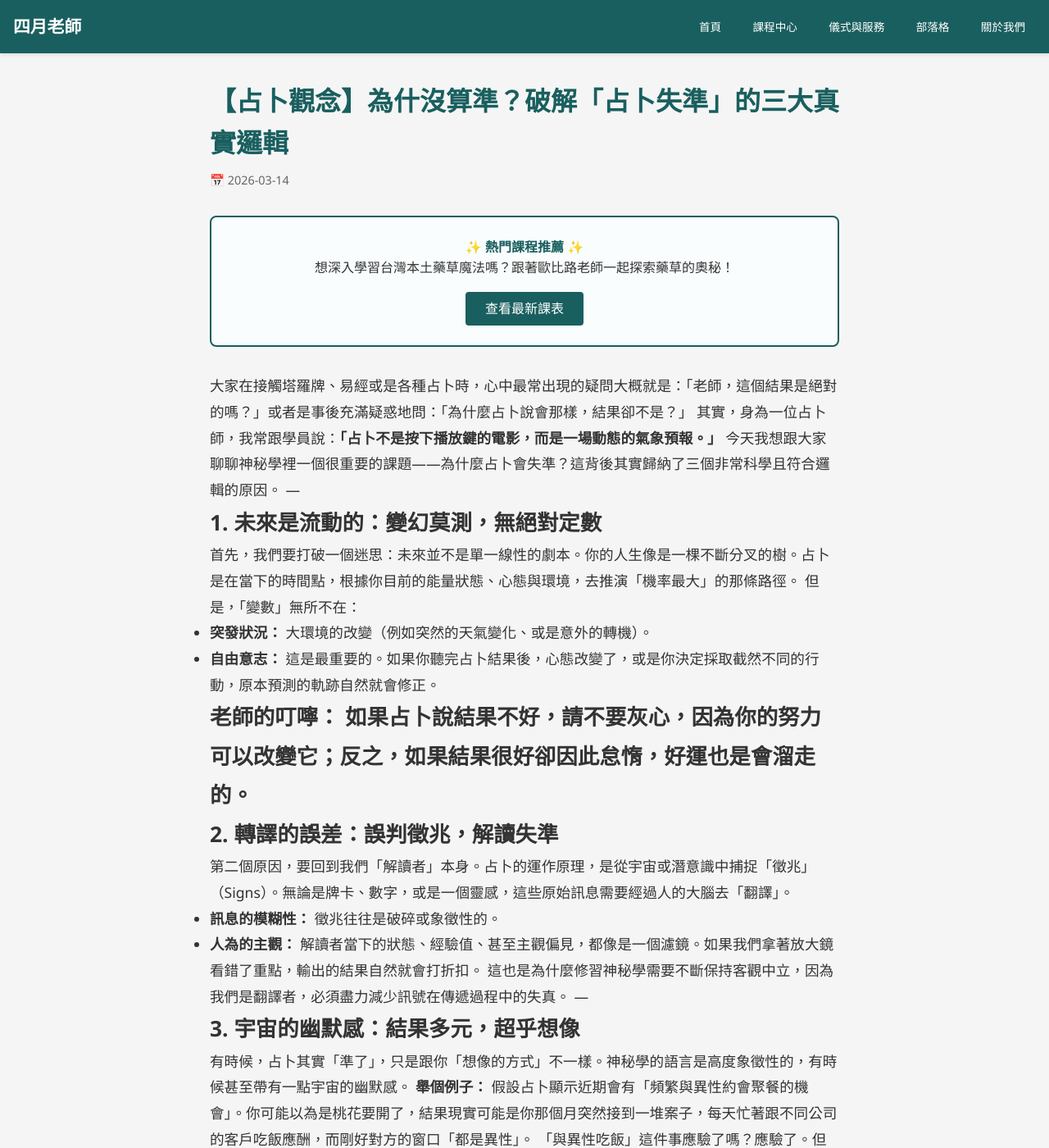
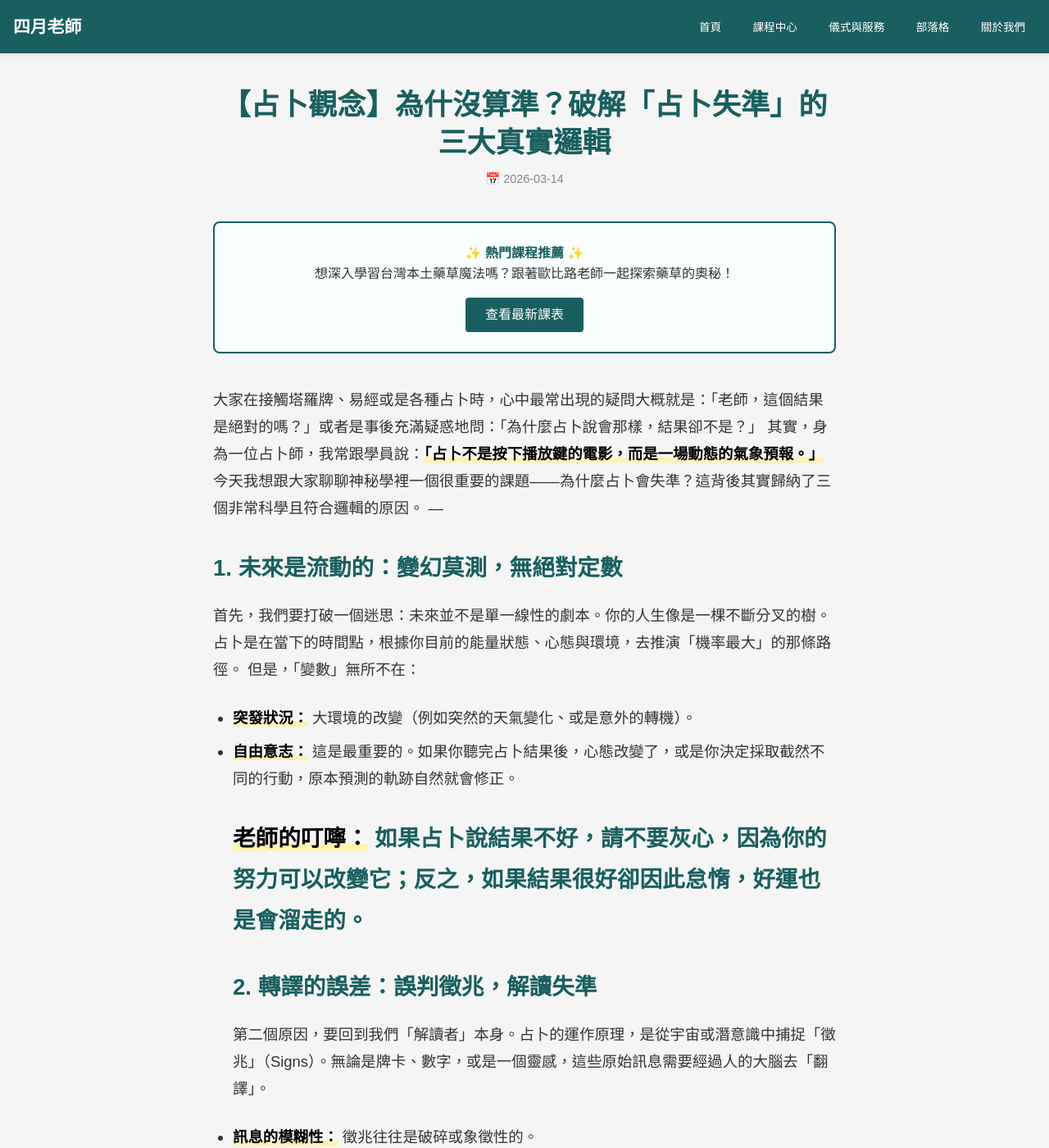
Before and after one commit to light4uliuphone-lang/hoodoo, a Jekyll site: the page built from _posts/2026-03-14-divination-logic.md, in a window 1280 px wide and 1400 px high. Shown: the whole window at 82% size. Built offline with Jekyll 4.4.1, drawn with Linux system fonts in a browser that asks for light colours.

Commit message:
Update post.html

```diff
--- a/_layouts/post.html
+++ b/_layouts/post.html
@@ -2,25 +2,76 @@
 layout: default
 ---
 
-<article class="post-container" style="max-width: 800px; margin: 0 auto; padding: 2rem 1rem;">
-    <header class="post-header" style="margin-bottom: 2rem;">
-        <h1 class="post-title" style="font-size: 2rem; color: #1a5f5f; margin-bottom: 0.5rem;">{{ page.title }}</h1>
-        <div class="post-meta" style="color: #666; font-size: 0.9rem;">
-            <span>📅 {{ page.date | date: "%Y-%m-%d" }}</span>
-        </div>
+<style>
+    .post-wrapper {
+        max-width: 800px;
+        margin: 0 auto;
+        padding: 40px 20px;
+        font-family: "PingFang TC", "Microsoft JhengHei", sans-serif;
+    }
+    .post-header {
+        text-align: center;
+        margin-bottom: 40px;
+    }
+    .post-title {
+        font-size: 2.2rem;
+        color: #1a5f5f;
+        margin-bottom: 10px;
+        line-height: 1.3;
+    }
+    .post-date {
+        color: #888;
+        font-size: 0.9rem;
+    }
+    /* 這裡負責修復你的內文排版 */
+    .post-main-content {
+        line-height: 1.8;
+        font-size: 1.15rem;
+        color: #333;
+        margin: 30px 0;
+    }
+    .post-main-content p {
+        margin-bottom: 1.6rem; /* 讓段落之間有呼吸感 */
+    }
+    .post-main-content h2, .post-main-content h3 {
+        color: #1a5f5f;
+        margin-top: 2rem;
+        margin-bottom: 1rem;
+    }
+    .post-main-content ul, .post-main-content ol {
+        margin-bottom: 1.6rem;
+        padding-left: 1.5rem;
+    }
+    .post-main-content li {
+        margin-bottom: 0.5rem;
+    }
+    .post-main-content strong {
+        color: #000;
+        background: linear-gradient(transparent 70%, #fff3b0 0); /* 幫重點加一點底色 */
+    }
+</style>
+
+<article class="post-wrapper">
+    <header class="post-header">
+        <h1 class="post-title">{{ page.title }}</h1>
+        <div class="post-date">📅 {{ page.date | date: "%Y-%m-%d" }}</div>
     </header>
 
-    {% include my-self-ad.html %}
+    <div style="margin-bottom: 40px;">
+        {% include my-self-ad.html %}
+    </div>
 
-    <div class="post-content" markdown="1" style="line-height: 1.8; font-size: 1.1rem; color: #333; margin-top: 2rem;">
+    <div class="post-main-content">
 
 {{ content }}
 
     </div>
 
-    {% include google-ad-bottom.html %}
+    <div style="margin-top: 40px;">
+        {% include google-ad-bottom.html %}
+    </div>
 
-    <nav class="post-navigation" style="margin-top: 3rem; display: flex; justify-content: space-between; border-top: 1px solid #eee; padding-top: 1.5rem;">
+    <nav style="margin-top: 50px; display: flex; justify-content: space-between; border-top: 1px solid #eee; padding-top: 20px;">
         {% if page.previous %}
             <a href="{{ page.previous.url }}" style="color: #1a5f5f; text-decoration: none;">← {{ page.previous.title }}</a>
         {% else %}
```
